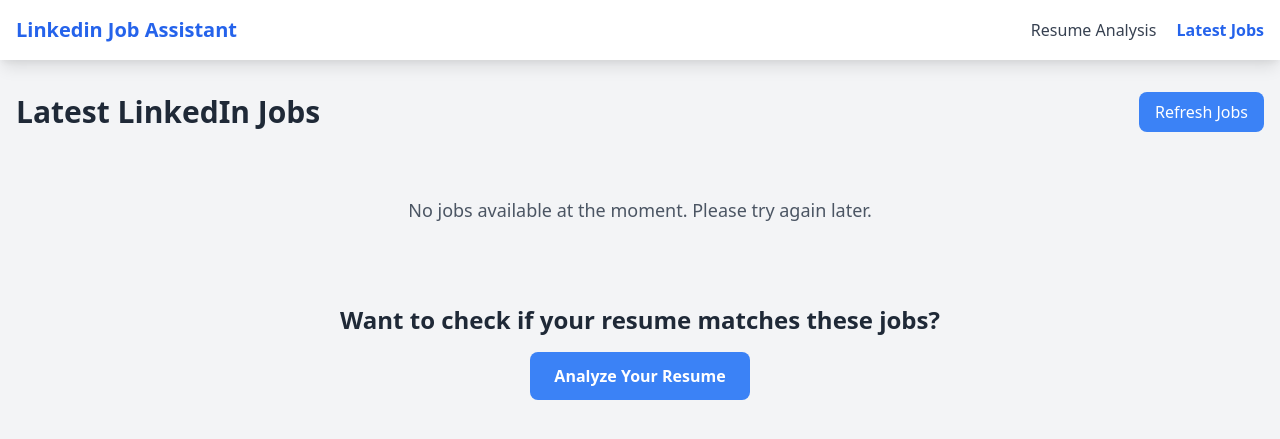
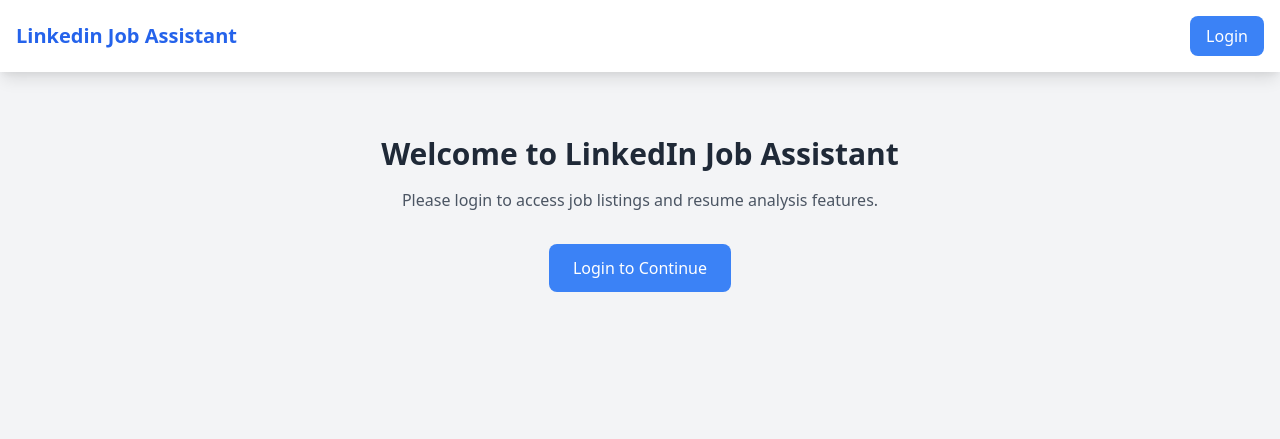
Before and after one commit to jazu1412/LINKEDIN_BRANDING_ASSISTANT, a Flask app: page / in a window 1280 px wide. Shown: the top 439 px of the page. Run offline with Flask 3, Linux system fonts and the light colour scheme; data that the repository does not hold is empty; parts of the project's set-up code (start-up, migrations or seed data) failed here and were passed over; some libraries are stand-ins or nearby versions.

Commit message:
amazon cognito based sso implementation

```diff
--- a/app.py
+++ b/app.py
@@ -1,4 +1,4 @@
-from flask import Flask, render_template, request, jsonify
+from flask import Flask, render_template, request, jsonify, redirect, url_for, session
 import google.generativeai as genai
 import os
 import PyPDF2 as pdf
@@ -13,14 +13,32 @@
 import boto3
 from typing import List, Dict
 from datetime import timezone
+from authlib.integrations.flask_client import OAuth
+from werkzeug.middleware.proxy_fix import ProxyFix
 
 # Configure logging
 logging.basicConfig(level=logging.INFO)
 logger = logging.getLogger(__name__)
 
 app = Flask(__name__)
+app.wsgi_app = ProxyFix(app.wsgi_app, x_proto=1, x_host=1)
+
+app.secret_key = os.urandom(24)  # Use a secure random key in production
 app.config['MONGO_URI'] = Config.MONGO_URI
 mongo = PyMongo(app)
+
+# Initialize OAuth
+oauth = OAuth(app)
+oauth.register(
+    name='cognito',
+    api_base_url=f'https://us-east-1jupvlepsl.auth.us-east-1.amazoncognito.com',
+    authorize_url=f'https://us-east-1jupvlepsl.auth.us-east-1.amazoncognito.com/login/continue',
+    access_token_url=f'https://us-east-1jupvlepsl.auth.us-east-1.amazoncognito.com/oauth2/token',
+    client_id='6g7hokgbb3s91ocg72umebbg22',
+    client_secret='b5fqvh6il61ff4vboef9gdthumtde2gd1h7jcjeshfg71khidj1',
+    client_kwargs={'scope': 'email openid phone'},
+    server_metadata_url='https://cognito-idp.us-east-1.amazonaws.com/us-east-1_juPVlepSl/.well-known/openid-configuration'
+)
 
 # Redis connection using config
 r = redis.Redis(
@@ -36,6 +54,13 @@
    password=Config.REDIS_PASSWORD_2
 )
 
+def login_required(f):
+    def decorated_function(*args, **kwargs):
+        if 'user' not in session:
+            return redirect(url_for('login'))
+        return f(*args, **kwargs)
+    decorated_function.__name__ = f.__name__
+    return decorated_function
 
 class SQSJobReader:
     def __init__(self):
@@ -69,25 +94,22 @@
             one_hour_ago = datetime.now(timezone.utc) - timedelta(hours=1)
 
             if 'Messages' in response:
-                message_length = len(response['Messages'])  # Get the number of messages
+                message_length = len(response['Messages'])
                 logger.info(f"Message length is {message_length}")
                 message_counter = 0
                 for message in response['Messages']:
                     message_body = json.loads(message['Body'])
-                    message_counter += 1  # Increment the counter for each message
+                    message_counter += 1
                     logger.info(f"Processing new message #{message_counter}")
 
-                    # Check if message has timestamp and is within last hour
                     if 'timestamp' in message_body:
                         message_time = datetime.fromisoformat(message_body['timestamp'].replace('Z', '+00:00'))
                         if message_time > one_hour_ago:
                             jobs = message_body.get('jobs', [])
                             processed_jobs.extend(jobs)
 
-                           # Save to Redis with current hour as key
                             redis_key = self.get_current_hour_key()
                             jobs_redis.set(redis_key, json.dumps(jobs))
-                           # Set expiry to 1 hour
                             jobs_redis.expire(redis_key, 3600)
 
                             logger.info(f"Saved {len(jobs)} jobs to Redis with key: {redis_key}")
@@ -261,24 +283,60 @@
 
 @app.route('/')
 def index():
+    user = session.get('user')
+    if user:
+        return render_template('index.html', user=user)
     return render_template('index.html')
 
+@app.route('/login')
+def login():
+    return oauth.cognito.authorize_redirect(
+        redirect_uri='http://localhost:5000/auth/callback',
+        response_type='code'
+    )
+
+@app.route('/auth/callback')
+def auth_callback():
+    try:
+        token = oauth.cognito.authorize_access_token()
+        logger.info(f"Token received: {token}")
+        user_info = token.get('userinfo')
+
+        if user_info:
+            session['user'] = user_info
+            logger.info(f"User successfully authenticated: {user_info.get('email')}")
+            return redirect(url_for('index'))
+        else:
+            logger.error("No user info in token response")
+            return redirect(url_for('index'))
+    except Exception as e:
+        logger.error(f"Error in auth callback: {str(e)}")
+        return redirect(url_for('index'))
+
+@app.route('/logout')
+def logout():
+    session.pop('user', None)
+    return redirect(url_for('index'))
+
 @app.route('/upload')
+@login_required
 def upload():
     return render_template('upload.html')
 
 @app.route('/jobs')
+@login_required
 def jobs_page():
     return render_template('jobs.html')
 
 @app.route('/analyze-form/<resume_id>')
+@login_required
 def analyze_form(resume_id):
     return render_template('analyze.html', resume_id=resume_id)
 
 @app.route('/api/jobs')
+@login_required
 def get_jobs():
     try:
-        # Try to get jobs from Redis first
         current_time = datetime.now(timezone.utc)
         redis_key = f"jobs:{current_time.strftime('%Y-%m-%d-%H')}"
 
@@ -287,18 +345,17 @@
             logger.info(f"Retrieved jobs from Redis cache with key: {redis_key}")
             return jsonify(json.loads(cached_jobs))
 
-        # If not in Redis, fetch from SQS
         logger.info("No cached jobs found in Redis, fetching from SQS")
 
-        SQSJobReader
         reader = SQSJobReader()
-        jobs = reader.read_jobs(max_messages=10)  # Get up to 10 jobs
+        jobs = reader.read_jobs(max_messages=10)
         return jsonify(jobs)
     except Exception as e:
         logger.error(f"Error getting jobs: {str(e)}")
         return jsonify({'error': str(e)}), 500
 
 @app.route('/api/resume', methods=['POST'])
+@login_required
 def upload_resume():
     try:
         if 'resume' not in request.files:
@@ -335,6 +392,7 @@
         return jsonify({'error': str(e)}), 500
 
 @app.route('/api/analyze', methods=['POST'])
+@login_required
 def analyze_job():
     try:
         data = request.get_json()
@@ -372,6 +430,7 @@
         return jsonify({'error': str(e)}), 500
 
 @app.route('/api/tailor', methods=['POST'])
+@login_required
 def tailor_resume_endpoint():
     try:
         data = request.get_json()
@@ -410,4 +469,4 @@
         return jsonify({'error': str(e)}), 500
 
 if __name__ == '__main__':
-    app.run(debug=True)
+     app.run(host='::', port=5000, debug=True)
--- a/requirements.txt
+++ b/requirements.txt
@@ -4,3 +4,8 @@
 python-dotenv
 pymongo
 flask-pymongo
+authlib
+werkzeug
+requests
+redis
+boto3
--- a/templates/index.html
+++ b/templates/index.html
@@ -25,15 +25,30 @@
         <div class="container mx-auto px-4">
             <div class="flex justify-between items-center py-4">
                 <a href="/" class="text-xl font-bold text-blue-600">Linkedin Job Assistant</a>
-                <div class="space-x-4">
+                <div class="flex items-center space-x-4">
+                    {% if user %}
+                        <span class="text-gray-600">{{ user.email }}</span>
                         <a href="/upload" class="text-gray-700 hover:text-blue-600">Resume Analysis</a>
                         <a href="/jobs" class="text-blue-600 font-semibold">Latest Jobs</a>
+                        <a href="/logout" class="bg-red-500 text-white px-4 py-2 rounded-lg hover:bg-red-600">Logout</a>
+                    {% else %}
+                        <a href="/login" class="bg-blue-500 text-white px-4 py-2 rounded-lg hover:bg-blue-600">Login</a>
+                    {% endif %}
                 </div>
             </div>
         </div>
     </nav>
 
     <div class="container mx-auto px-4 py-8">
+        {% if not user %}
+            <div class="text-center py-8">
+                <h1 class="text-3xl font-bold text-gray-800 mb-4">Welcome to LinkedIn Job Assistant</h1>
+                <p class="text-gray-600 mb-8">Please login to access job listings and resume analysis features.</p>
+                <a href="/login" class="bg-blue-500 text-white px-6 py-3 rounded-lg hover:bg-blue-600 inline-block">
+                    Login to Continue
+                </a>
+            </div>
+        {% else %}
             <div class="flex justify-between items-center mb-8">
                 <h1 class="text-3xl font-bold text-gray-800">Latest LinkedIn Jobs</h1>
                 <button onclick="refreshJobs()" class="bg-blue-500 text-white px-4 py-2 rounded-lg hover:bg-blue-600">
@@ -60,6 +75,7 @@
                     Analyze Your Resume
                 </a>
             </div>
+        {% endif %}
     </div>
 
     <script>
@@ -121,8 +137,10 @@
             }
         }
 
-        // Load jobs when page loads
+        {% if user %}
+            // Load jobs when page loads only if user is logged in
             refreshJobs();
+        {% endif %}
     </script>
 </body>
 </html>
```
Also changed, not shown: config.py (+9 -1 lines). Lines whose indentation alone changed are shown as unchanged.
